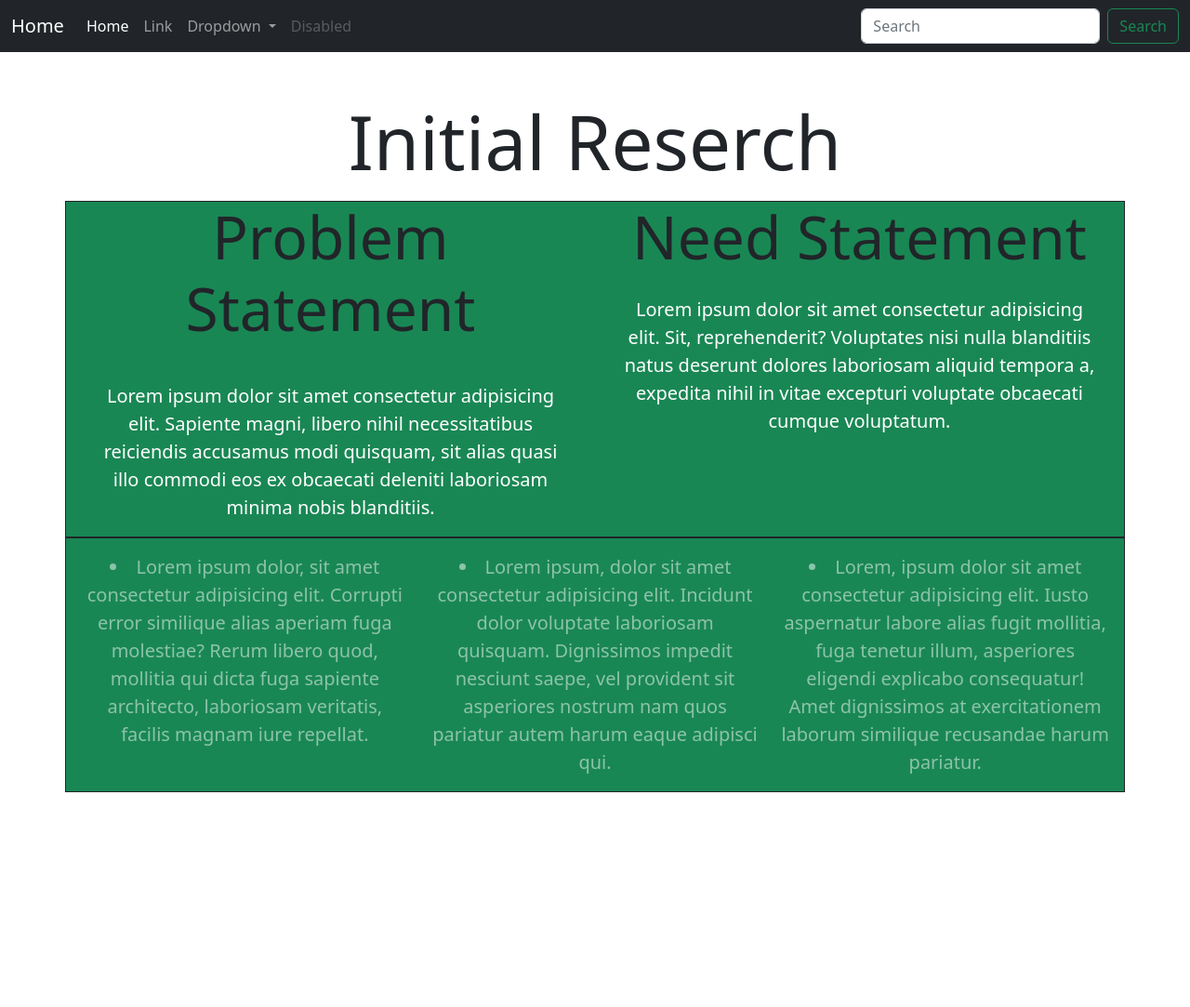
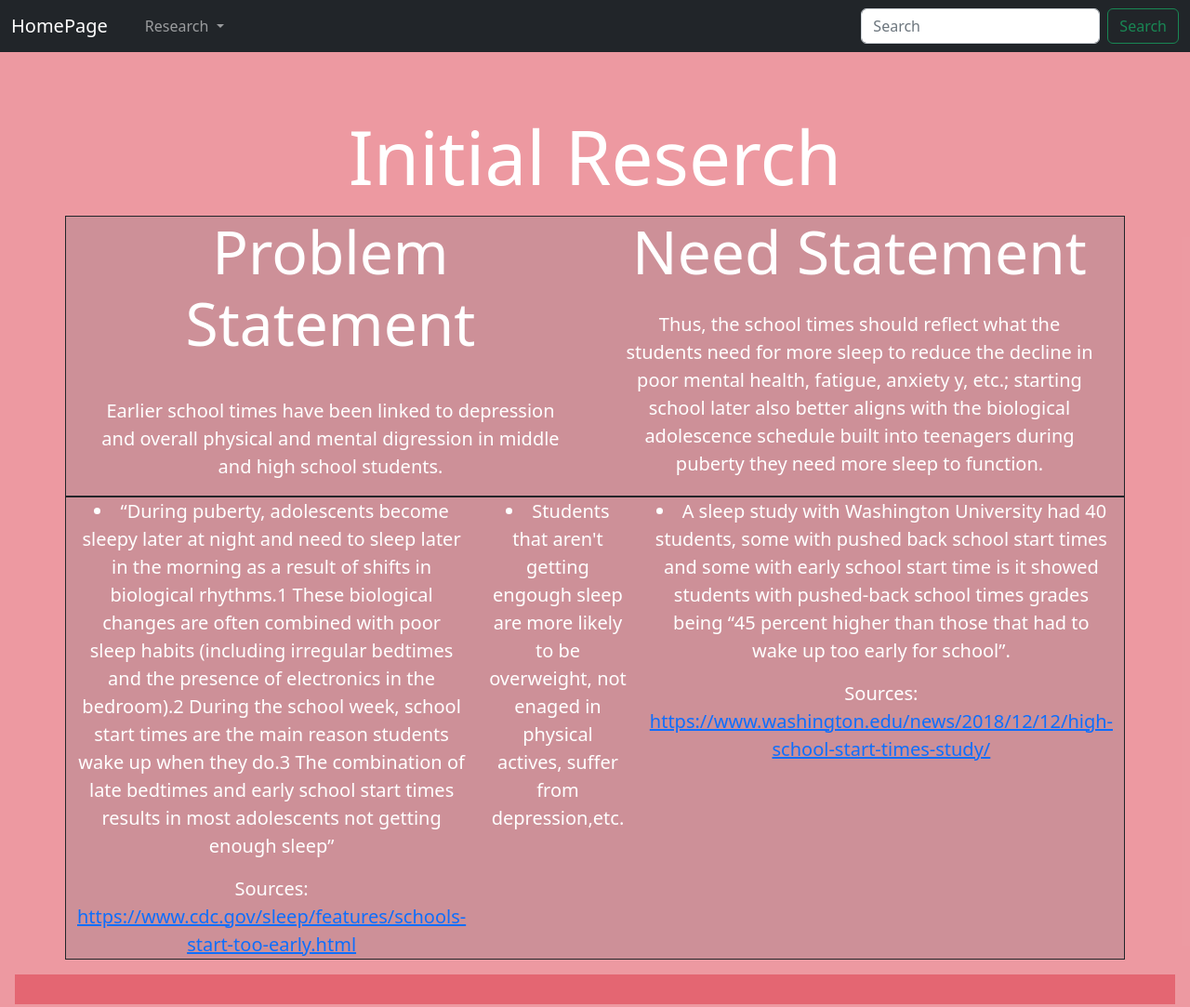
Before and after one commit to EurAsia23/EurAsia_Capstone-, a plain HTML site: page code/3.03_Website_project.html in a window 1280 px wide. Shown: the top 1083 px of the page at 93% size. Before the commit the page ends 868 px from the top, so only its background shows below. Drawn offline with nearby package versions, Linux system fonts and the light colour scheme.

Commit message:
3.03_websitepage

```diff
--- a/code/3.03_Website_project.html
+++ b/code/3.03_Website_project.html
@@ -4,40 +4,35 @@
     <meta charset="UTF-8">
     <meta http-equiv="X-UA-Compatible" content="IE=edge">
     <meta name="viewport" content="width=device-width, initial-scale=1.0">
-    <title>EurAsia Website</title>
+    <title>Capstone page </title>
     <link href="https://cdn.jsdelivr.net/npm/bootstrap@5.2.1/dist/css/bootstrap.min.css" rel="stylesheet" integrity="sha384-iYQeCzEYFbKjA/T2uDLTpkwGzCiq6soy8tYaI1GyVh/UjpbCx/TYkiZhlZB6+fzT" crossorigin="anonymous">
 </head>
 <body>
-
   <nav class="navbar navbar-expand-lg navbar-dark bg-dark">
 
     <div class="container-fluid">
-      <a class="navbar-brand" href="#">Home</a>
+      <a class="navbar-brand" href="C:\Users\Admin\Documents\EurAsia_Capstone-\code\Homepage.html">HomePage</a>
       <button class="navbar-toggler" type="button" data-bs-toggle="collapse" data-bs-target="#navbarSupportedContent" aria-controls="navbarSupportedContent" aria-expanded="false" aria-label="Toggle navigation">
         <span class="navbar-toggler-icon"></span>
       </button>
       <div class="collapse navbar-collapse" id="navbarSupportedContent">
         <ul class="navbar-nav me-auto mb-2 mb-lg-0">
           <li class="nav-item">
-            <a class="nav-link active" aria-current="page" href="#">Home</a>
+            <a class="nav-link active" aria-current="page" href="#"> </a>
           </li>
-          <li class="nav-item">
-            <a class="nav-link" href="#">Link</a>
-          </li>
+
           <li class="nav-item dropdown">
             <a class="nav-link dropdown-toggle" href="#" role="button" data-bs-toggle="dropdown" aria-expanded="false">
-              Dropdown
+              Research
             </a>
             <ul class="dropdown-menu">
-              <li><a class="dropdown-item" href="#">Action</a></li>
-              <li><a class="dropdown-item" href="#">Another action</a></li>
+              <li><a class="dropdown-item" href="C:\Users\Admin\Documents\EurAsia_Capstone-\code\3.03_Website_project.html">Intitial reserch </a></li>
+              <li><a class="dropdown-item" href="C:\Users\Admin\Documents\EurAsia_Capstone-\code\4.11 outline.html">Root cause </a></li>
               <li><hr class="dropdown-divider"></li>
-              <li><a class="dropdown-item" href="#">Something else here</a></li>
+              <li><a class="dropdown-item" href="C:\Users\Admin\Documents\EurAsia_Capstone-\code\CaseStudy.html">Case study </a></li>
             </ul>
           </li>
-          <li class="nav-item">
-            <a class="nav-link disabled">Disabled</a>
-          </li>
+
         </ul>
         <form class="d-flex" role="search">
           <input class="form-control me-2" type="search" placeholder="Search" aria-label="Search">
@@ -49,8 +44,11 @@
 
 
 
+
+
 <!-- STEP TWO: CUSTOMIZE THE LOOK-->
 <!-- Make adjustments to the display size, text color, background color, border, text alignment, etc... -->
+<div class="p-3 mb-2 bg-danger text-white bg-opacity-50">
 <figure class="text-center  mt-5">
   <blockquote class="blockquote">
     <h1 class="display-1">Initial Reserch</h1>
@@ -70,21 +68,23 @@ https://getbootstrap.com/docs/5.2/layout/grid/#equal-width  -->
 
 
 
-<div class="container text-center bg-success border border-dark mt-3 ">
+<div class="container text-center  border border-dark mt-3 ">
 
 
 
     <div class="row">
-      <div class="col">
+      <div class="col bg-secondary bg-opacity-25">
         <h1 class="display-3  mb-4">Problem Statement</h1>
 
 
-        <div class=" p-3   text-white">Lorem ipsum dolor sit amet consectetur adipisicing elit. Sapiente magni, libero nihil necessitatibus reiciendis accusamus modi quisquam, sit alias quasi illo commodi eos ex obcaecati deleniti laboriosam minima nobis blanditiis.</div>
+        <div class=" p-3   text-white"> Earlier school times have been linked to depression and overall physical and mental digression in middle and high school students.
+        </div>
 
       </div>
-      <div class="col">
+      <div class="col bg-secondary bg-opacity-25">
         <h1 class="display-3">Need Statement</h1>
-        <div class = "p-3   text-white">Lorem ipsum dolor sit amet consectetur adipisicing elit. Sit, reprehenderit? Voluptates nisi nulla blanditiis natus deserunt dolores laboriosam aliquid tempora a, expedita nihil in vitae excepturi voluptate obcaecati cumque voluptatum.</div>
+        <div class = "p-3   text-white">Thus, the school times should reflect what the students need for more sleep to reduce the decline in poor mental health, fatigue, anxiety y, etc.; starting school later also better aligns with the biological adolescence schedule built into teenagers during puberty they need more sleep to function.
+        </div>
       </div>
 
     </div>
@@ -93,19 +93,30 @@ https://getbootstrap.com/docs/5.2/layout/grid/#equal-width  -->
 
 
 
-<div class="container text-center bg-success  p-3 text-white-50 border border-dark ">
+<div class="container text-center  border border-dark bg-secondary bg-opacity-25 ">
   <div class="row">
-    <div class="col">
-      <li>Lorem ipsum dolor, sit amet consectetur adipisicing elit. Corrupti error similique alias aperiam fuga molestiae? Rerum libero quod, mollitia qui dicta fuga sapiente architecto, laboriosam veritatis, facilis magnam iure repellat.</li>
+    <div class="col ">
+      <li>“During puberty, adolescents become sleepy later at night and need to sleep later in the morning as a result of shifts in biological rhythms.1 These biological changes are often combined with poor sleep habits (including irregular bedtimes and the presence of electronics in the bedroom).2 During the school week, school start times are the main reason students wake up when they do.3 The combination of late bedtimes and early school start times results in most adolescents not getting enough sleep” <p></p> Sources: <a href="https://www.cdc.gov/sleep/features/schools-start-too-early.html"> https://www.cdc.gov/sleep/features/schools-start-too-early.html
+      </a>
+
+      </li>
     </div>
     <div class="col">
-      <li>Lorem ipsum, dolor sit amet consectetur adipisicing elit. Incidunt dolor voluptate laboriosam quisquam. Dignissimos impedit nesciunt saepe, vel provident sit asperiores nostrum nam quos pariatur autem harum eaque adipisci qui.</li>
+      <li>Students that aren't getting engough sleep are more likely to be overweight, not enaged in physical actives, suffer from depression,etc.
+      </a></li>
     </div>
     <div class="col">
-      <li>Lorem, ipsum dolor sit amet consectetur adipisicing elit. Iusto aspernatur labore alias fugit mollitia, fuga tenetur illum, asperiores eligendi explicabo consequatur! Amet dignissimos at exercitationem laborum similique recusandae harum pariatur.</li>
+      <li>A sleep study with Washington University had 40 students, some with pushed back school start times and some with early school start time is it showed students with pushed-back school times grades being “45 percent higher than those that had to wake up too early for school”. <p></p> Sources: <a href="https://www.washington.edu/news/2018/12/12/high-school-start-times-study/" > https://www.washington.edu/news/2018/12/12/high-school-start-times-study/
+      </a>
+
+      </a></li>
     </div>
   </div>
 </div>
+
+<p></p>
+<div class="p-3 mb-2 bg-danger text-white bg-opacity-50">
+
 
 
 
```
